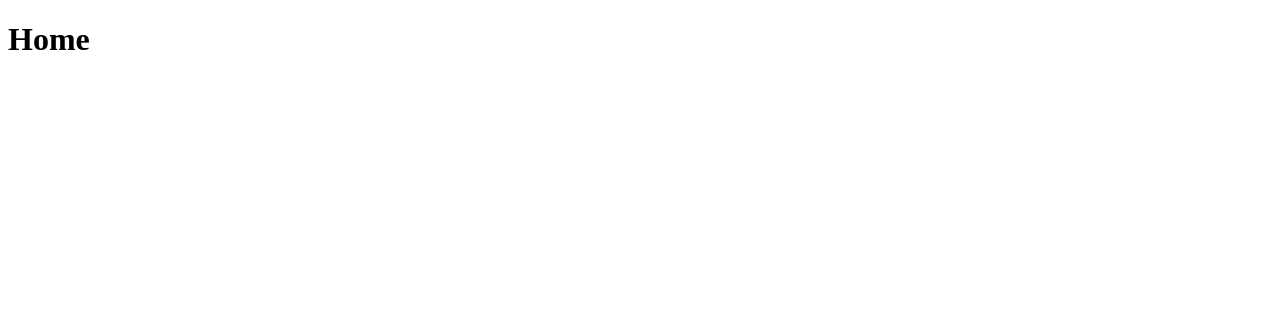
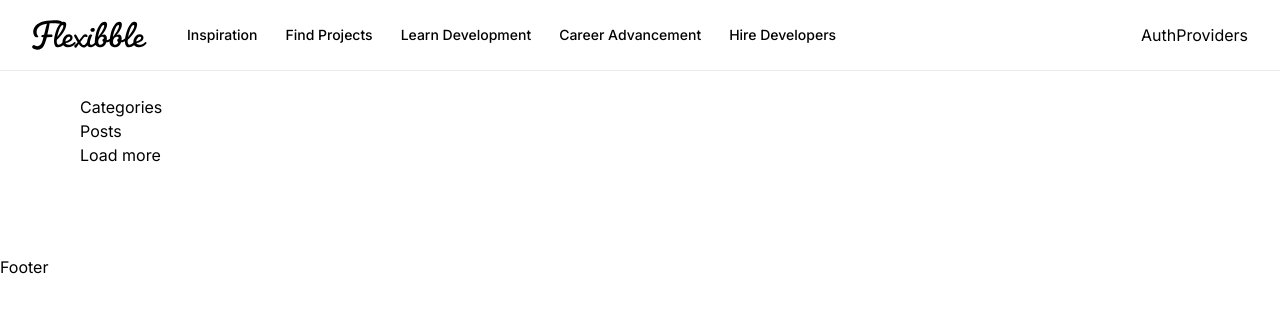
Before and after one commit to Emperordmasac/pavilion-dribble, a Next.js app: page / in a window 1280 px wide. Shown: the top 312 px of the page. Built offline with nearby package versions, Linux system fonts and the light colour scheme.

Commit message:
feat: implement navbar skeleton

```diff
--- a/app/layout.tsx
+++ b/app/layout.tsx
@@ -1,16 +1,24 @@
+import "./styles/globals.css";
+import Navbar from "@/components/Navbar";
+import Footer from "@/components/Footer";
+
 export const metadata = {
-  title: 'Next.js',
-  description: 'Generated by Next.js',
-}
+  title: "Flexibble",
+  description: "Showcase and discover remarkable developer projects",
+};
 
 export default function RootLayout({
   children,
 }: {
-  children: React.ReactNode
+  children: React.ReactNode;
 }) {
   return (
     <html lang="en">
-      <body>{children}</body>
+      <body>
+        <Navbar />
+        <main>{children}</main>
+        <Footer />
+      </body>
     </html>
-  )
+  );
 }
--- a/app/page.tsx
+++ b/app/page.tsx
@@ -1,8 +1,10 @@
 const Home = () => {
   return (
-    <div>
-      <h1>Home</h1>
-    </div>
+    <section className="flex-start flex-col paddings mb-16">
+      <h1>Categories</h1>
+      <h1>Posts</h1>
+      <h1>Load more</h1>
+    </section>
   );
 };
 export default Home;
--- a/app/styles/globals.css
+++ b/app/styles/globals.css
@@ -51,3 +51,116 @@ body {
 .no-result-text {
   @apply w-full text-center my-10 px-2;
 }
+
+/* Project Details */
+.user-actions_section {
+  @apply fixed max-md:hidden flex gap-4 flex-col right-10 top-20;
+}
+
+.user-info {
+  @apply flex flex-wrap whitespace-nowrap text-sm font-normal gap-2 w-full;
+}
+
+/* Home */
+.projects-grid {
+  @apply grid xl:grid-cols-4 md:grid-cols-3 sm:grid-cols-2 grid-cols-1 gap-10 mt-10 w-full;
+}
+
+/* Project Actions */
+.edit-action_btn {
+  @apply p-3 text-gray-100 bg-light-white-400 rounded-lg text-sm font-medium;
+}
+
+.delete-action_btn {
+  @apply p-3 text-gray-100 hover:bg-red-600 rounded-lg text-sm font-medium;
+}
+
+/* Related Project Card */
+.related_project-card {
+  @apply flex-col rounded-2xl min-w-[210px] min-h-[197px];
+}
+
+.related_project-card_title {
+  @apply justify-end items-end w-full h-1/3 bg-gradient-to-b from-transparent to-black/50 rounded-b-2xl gap-2 absolute bottom-0 right-0 font-semibold text-lg text-white p-4;
+}
+
+.related_projects-grid {
+  @apply grid xl:grid-cols-4 md:grid-cols-3 sm:grid-cols-2 grid-cols-1 gap-8 mt-5;
+}
+
+/* Custom Menu */
+.custom_menu-btn {
+  @apply gap-4 w-full rounded-md bg-light-white-100 p-4 text-base outline-none capitalize;
+}
+
+.custom_menu-items {
+  @apply flex-col absolute left-0 mt-2 xs:min-w-[300px] w-fit max-h-64 origin-top-right rounded-xl bg-white border border-nav-border shadow-menu overflow-y-auto;
+}
+
+.custom_menu-item {
+  @apply text-left w-full px-5 py-2 text-sm hover:bg-light-white-100 self-start whitespace-nowrap capitalize;
+}
+
+/* Footer */
+.footer {
+  @apply flex-col paddings w-full gap-20 bg-light-white;
+}
+
+.footer_copyright {
+  @apply max-sm:flex-col w-full text-sm font-normal;
+}
+
+.footer_column {
+  @apply flex-1 flex flex-col gap-3 text-sm min-w-max;
+}
+
+/* Form Field */
+.form_field-input {
+  @apply w-full outline-0 bg-light-white-100 rounded-xl p-4;
+}
+
+/* Modal */
+.modal {
+  @apply fixed z-10 left-0 right-0 top-0 bottom-0 mx-auto bg-black/80;
+}
+
+.modal_wrapper {
+  @apply flex justify-start items-center flex-col absolute h-[95%] w-full bottom-0 bg-white rounded-t-3xl lg:px-40 px-8 pt-14 pb-72 overflow-auto;
+}
+
+/* Navbar */
+.navbar {
+  @apply py-5 px-8 border-b border-nav-border gap-4;
+}
+
+/* Profile Menu */
+.profile_menu-items {
+  @apply flex-col absolute right-1/2 translate-x-1/2 mt-3 p-7 sm:min-w-[300px] min-w-max rounded-xl bg-white border border-nav-border shadow-menu;
+}
+
+/* Profile Card */
+.profile_card-title {
+  @apply justify-end items-end w-full h-1/3 bg-gradient-to-b from-transparent to-black/50 rounded-b-2xl gap-2 absolute bottom-0 right-0 font-semibold text-lg text-white p-4;
+}
+
+/* Project Form */
+.form {
+  @apply flex-col w-full lg:pt-24 pt-12 gap-10 text-lg max-w-5xl mx-auto;
+}
+
+.form_image-container {
+  @apply w-full lg:min-h-[400px] min-h-[200px] relative;
+}
+
+.form_image-label {
+  @apply z-10 text-center w-full h-full p-20 text-gray-100 border-2 border-gray-50 border-dashed;
+}
+
+.form_image-input {
+  @apply absolute z-30 w-full opacity-0 h-full cursor-pointer;
+}
+
+/* Profile Projects */
+.profile_projects {
+  @apply grid xl:grid-cols-4 md:grid-cols-3 sm:grid-cols-2 grid-cols-1 gap-8 mt-5;
+}
--- /dev/null
+++ b/components/AuthProviders.tsx
@@ -0,0 +1,7 @@
+import React from "react";
+
+const AuthProviders = () => {
+  return <div>AuthProviders</div>;
+};
+
+export default AuthProviders;
--- /dev/null
+++ b/components/Footer.tsx
@@ -0,0 +1,7 @@
+import React from "react";
+
+const Footer = () => {
+  return <div>Footer</div>;
+};
+
+export default Footer;
--- /dev/null
+++ b/components/Navbar.tsx
@@ -0,0 +1,40 @@
+import Link from "next/link";
+import Image from "next/image";
+import { NavLinks } from "@/constants";
+import AuthProviders from "./AuthProviders";
+
+const Navbar = () => {
+  const session = null;
+
+  return (
+    <nav>
+      <div className="flexBetween navbar">
+        <div className="flex-1 flexStart gap-10">
+          <Link href="/">
+            <Image src="/logo.svg" width={115} height={43} alt="Flexible" />
+          </Link>
+          <ul className="xl:flex hidden text-small gap-7">
+            {NavLinks.map(({ href, key, text }) => (
+              <Link key={key} href={href}>
+                {text}
+              </Link>
+            ))}
+          </ul>
+        </div>
+
+        <div className="flexCenter gap-4 ">
+          {session ? (
+            <>
+              UserPhoto
+              <Link href="/create-project">Share Work</Link>
+            </>
+          ) : (
+            <AuthProviders />
+          )}
+        </div>
+      </div>
+    </nav>
+  );
+};
+
+export default Navbar;
--- /dev/null
+++ b/constants/index.ts
@@ -0,0 +1,94 @@
+export const NavLinks = [
+  { href: '/', key: 'Inspiration', text: 'Inspiration' },
+  { href: '/', key: 'Find Projects', text: 'Find Projects' },
+  { href: '/', key: 'Learn Development', text: 'Learn Development' },
+  { href: '/', key: 'Career Advancement', text: 'Career Advancement' },
+  { href: '/', key: 'Hire Developers', text: 'Hire Developers' },
+]
+
+export const categoryFilters = [
+  'Frontend',
+  'Backend',
+  'Full-Stack',
+  'Mobile',
+  'UI/UX',
+  'Game Dev',
+  'DevOps',
+  'Data Science',
+  'Machine Learning',
+  'Cybersecurity',
+  'Blockchain',
+  'E-commerce',
+  'Chatbots',
+]
+
+export const footerLinks = [
+  {
+    title: 'For developers',
+    links: [
+      'Go Pro!',
+      'Explore development work',
+      'Development blog',
+      'Code podcast',
+      'Open-source projects',
+      'Refer a Friend',
+      'Code of conduct',
+    ],
+  },
+  {
+    title: 'Hire developers',
+    links: [
+      'Post a job opening',
+      'Post a freelance project',
+      'Search for developers',
+    ],
+  },
+  {
+    title: 'Brands',
+    links: ['Advertise with us'],
+  },
+  {
+    title: 'Company',
+    links: [
+      'About',
+      'Careers',
+      'Support',
+      'Media kit',
+      'Testimonials',
+      'API',
+      'Terms of service',
+      'Privacy policy',
+      'Cookie policy',
+    ],
+  },
+  {
+    title: 'Directories',
+    links: [
+      'Development jobs',
+      'Developers for hire',
+      'Freelance developers for hire',
+      'Tags',
+      'Places',
+    ],
+  },
+  {
+    title: 'Development assets',
+    links: [
+      'Code Marketplace',
+      'GitHub Marketplace',
+      'NPM Registry',
+      'Packagephobia',
+    ],
+  },
+  {
+    title: 'Development Resources',
+    links: [
+      'Freelancing',
+      'Development Hiring',
+      'Development Portfolio',
+      'Development Education',
+      'Creative Process',
+      'Development Industry Trends',
+    ],
+  },
+]
```
